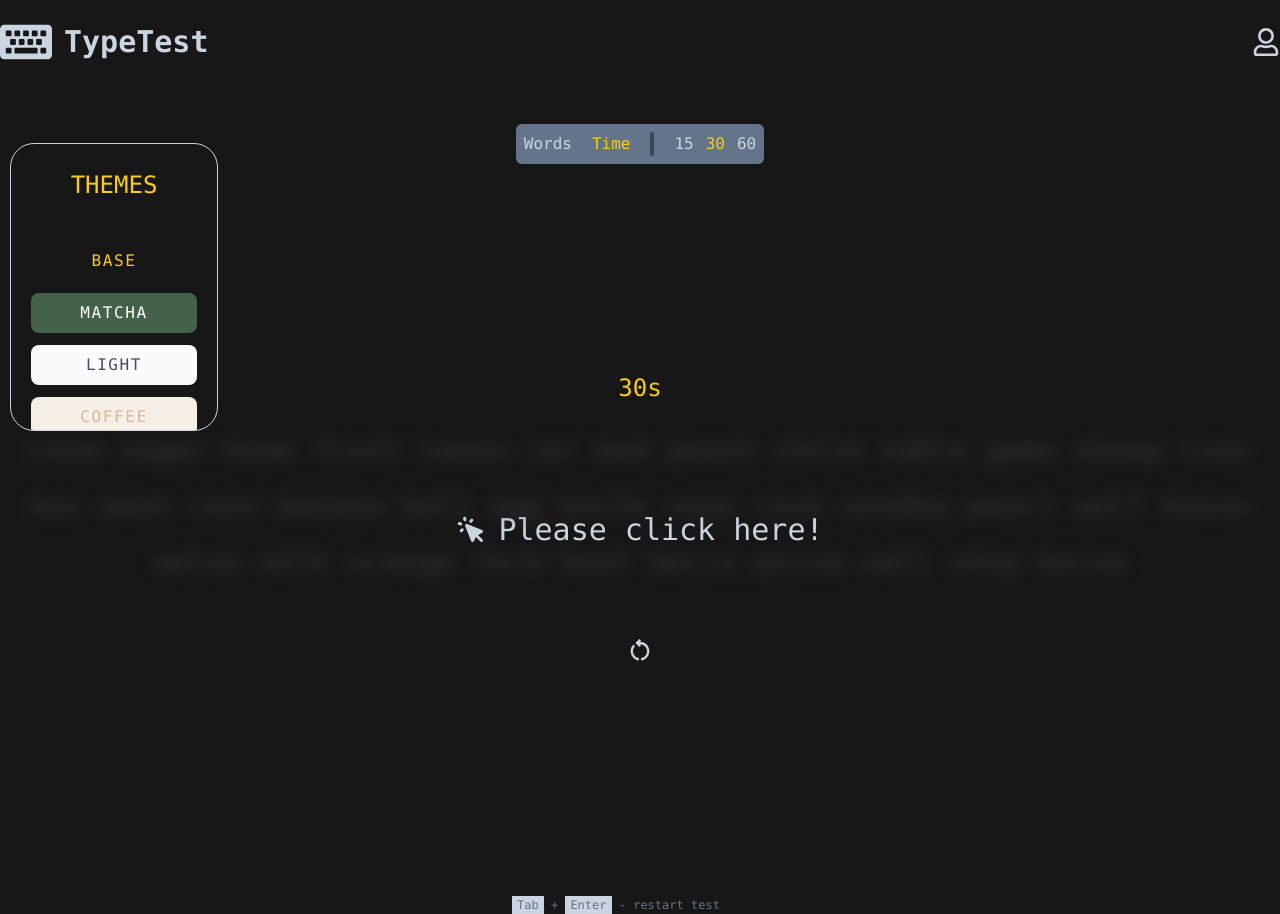
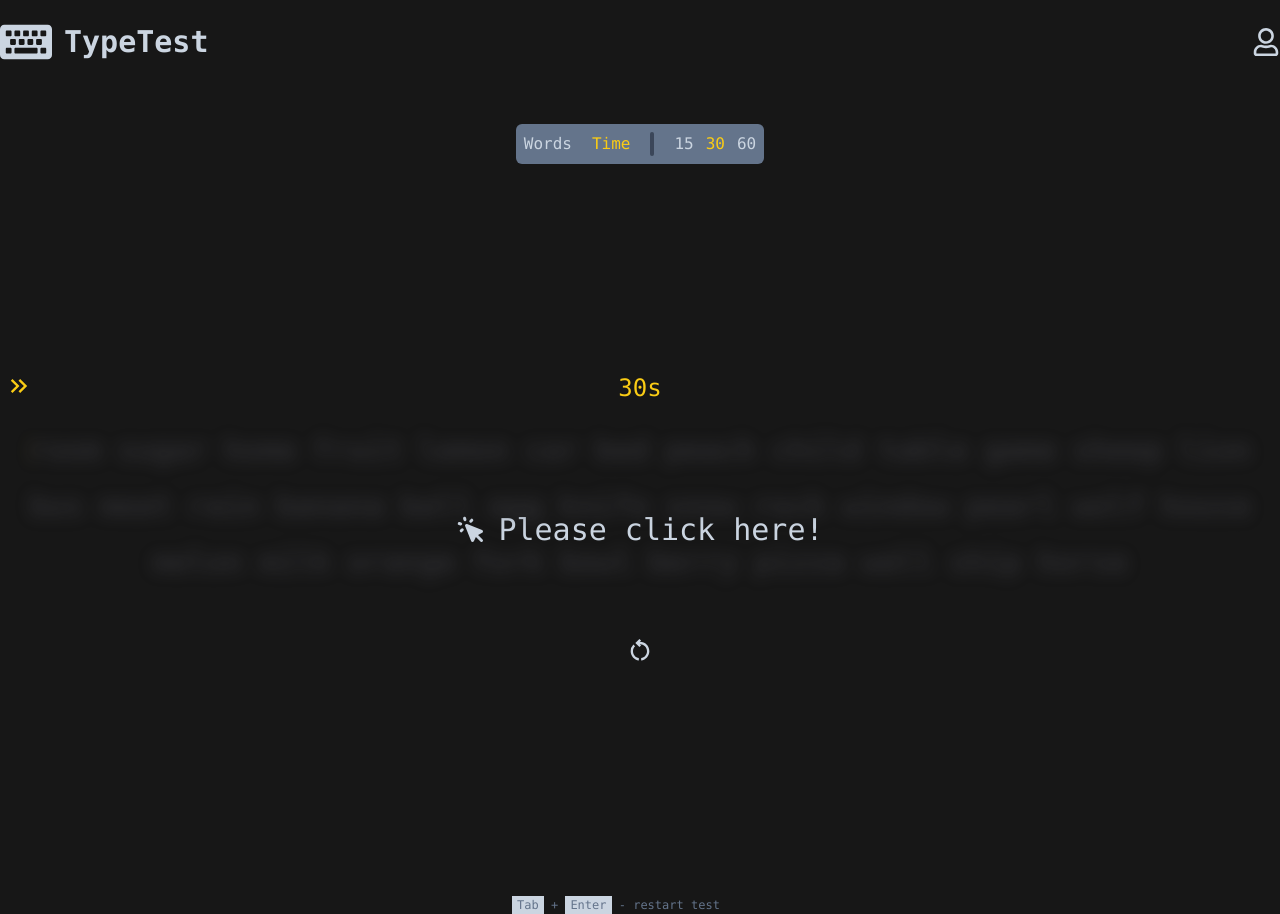
Before and after one commit to x2gut/typingspeed, a React (Create React App) app: page / in a window 1280 px wide. Built offline with nearby package versions, Linux system fonts and the light colour scheme.

Commit message:
additional styles/new props

```diff
--- a/src/components/BlurWarning.tsx
+++ b/src/components/BlurWarning.tsx
@@ -3,7 +3,7 @@ import { HiCursorClick } from "react-icons/hi";
 
 const BlurWarning: React.FC = () => {
   return (
-    <div className="h-full w-full flex gap-3 items-center text-center text-3xl">
+    <div className="h-full w-full flex gap-3 items-center text-center text-3xl whitespace-nowrap">
       <HiCursorClick />
       Please click here!
     </div>
--- a/src/components/DisplayWords.tsx
+++ b/src/components/DisplayWords.tsx
@@ -1,4 +1,4 @@
-import React, { useState, useRef, useEffect } from "react";
+import React, { useState, useRef, useEffect, Dispatch, SetStateAction } from "react";
 import Word from "./Word";
 import Timer from "./Timer";
 import KeyboardHandler from "./KeyboardHandler";
@@ -16,9 +16,10 @@ import useResultData from "./hooks/useResultData";
 
 interface DisplayWordsProps {
   wordsList: string[];
+  setIsGameStarted: Dispatch<SetStateAction<boolean>>
 }
 
-const DisplayWords: React.FC<DisplayWordsProps> = ({ wordsList }) => {
+const DisplayWords: React.FC<DisplayWordsProps> = ({ wordsList, setIsGameStarted }) => {
   const [currentWordIndex, setCurrentWordIndex] = useState(0);
   const [currentLetterIndex, setCurrentLetterIndex] = useState(0);
   const [letterStates, setLetterStates] = useState<LetterStates>({});
@@ -50,6 +51,10 @@ const DisplayWords: React.FC<DisplayWordsProps> = ({ wordsList }) => {
       time: typeSettings.time,
     }));
   }, [typeSettings.mode, typeSettings.words, typeSettings.time]);
+
+  useEffect(() => {
+    setIsGameStarted(gameSettings.isGameStarted)
+  }, [gameSettings.isGameStarted])
 
   const handleEndGame = () => {
     restartTyping(
@@ -159,7 +164,7 @@ const DisplayWords: React.FC<DisplayWordsProps> = ({ wordsList }) => {
               slicedIndex={slicedIndex}
               setGameSettings={setGameSettings}
               letterStates={letterStates}
-              wordsList={wordsList}
+              wordsList={shuffledWords}
               setResultData={setResultData}
             />
           )}
--- a/src/components/FooterCommands.tsx
+++ b/src/components/FooterCommands.tsx
@@ -1,6 +1,12 @@
-const FooterCommands = () => {
+import React from "react";
+
+interface FooterCommandsProps {
+    className:string;
+}
+
+const FooterCommands:React.FC<FooterCommandsProps> = ({ className }) => {
     return (
-        <div className="footer-commands">
+        <div className={`footer-commands transition-opacity ${className}`}>
             <div className="commands-tips max-w-64 mx-auto">
                 <span className="commands-key">Tab</span> + <span className="commands-key">Enter</span> - restart test
             </div>
--- a/src/components/Header.tsx
+++ b/src/components/Header.tsx
@@ -2,9 +2,13 @@ import React from "react";
 import { FaKeyboard } from "react-icons/fa";
 import { FaRegUser } from "react-icons/fa";
 
-const Header = () => {
+interface HeaderProps {
+  className: string
+}
+
+const Header: React.FC<HeaderProps> = ( { className } ) => {
   return (
-    <header className="header flex justify-between py-4">
+    <header className={`header flex justify-between py-4 transition-opacity ${className}`}>
       <div className="header-left">
         <div className="header-logo">
           <a  className= "flex items-center gap-3"href="/">
--- a/src/components/RestartButton.tsx
+++ b/src/components/RestartButton.tsx
@@ -9,7 +9,7 @@ const RestartButton: React.FC<{ onClick: () => void }> = ({ onClick }) => {
   const memorizedComponent = useMemo(() => {
     return (
       <button
-        className="restart-btn my-3 p-3 relative"
+        className="restart-btn my-3 p-3 relative outline-none"
         onClick={() => {
           onClick();
         }}
--- a/src/components/ThemesSidebar.tsx
+++ b/src/components/ThemesSidebar.tsx
@@ -1,17 +1,34 @@
+import { useEffect, useRef } from "react";
 import { useTheme } from "../contexts/ThemeProvider";
 import { themes } from "../themes/themes";
 import { MdKeyboardDoubleArrowRight } from "react-icons/md";
+import { MdKeyboardDoubleArrowDown } from "react-icons/md";
 
-const ThemesSidebar = () => {
-  const { theme, handleThemeChange } = useTheme();
+interface ThemeSidebarProps {
+  className: string;
+}
+
+const ThemesSidebar: React.FC<ThemeSidebarProps> = ({ className }) => {
+  const { handleThemeChange } = useTheme();
   const currentTheme = localStorage.getItem("theme");
   const { colors } = useTheme();
+  const sidebarRef = useRef<HTMLDivElement>(null);
+  const arrowBtnRef = useRef<HTMLButtonElement>(null);
+
+  const handleSidebarToggle = () => {
+    if (sidebarRef.current && arrowBtnRef.current) {
+      sidebarRef.current.classList.toggle("collapsed");
+      arrowBtnRef.current.classList.toggle("rotated");
+    }
+  };
+
   return (
-    <div className="themes-sidebar h-72 w-52 absolute left-0 z-10 rounded-3xl">
+    <div
+      className={`themes-sidebar-wrapper collapsed absolute left-0 z-10 bottom-1/2 transition-all ${className}`}
+      ref={sidebarRef}
+    >
+      <div className="themes-sidebar h-72 w-52 rounded-3xl relative">
         <div className="themes-sidebar-content px-5 flex flex-col">
-        <h2 className="themes-sidebar-title mb-10 text-2xl text-center">
-          THEMES
-        </h2>
           {Object.keys(themes).map((value) => {
             return (
               <button
@@ -34,11 +51,18 @@ const ThemesSidebar = () => {
             );
           })}
         </div>
-      <button className="sidebar-arrow-btn absolute top-1/2 right-0 translate-x-12">
-        <MdKeyboardDoubleArrowRight size={28} color={colors.mainColor} />
+      </div>
+      <button
+        className="sidebar-arrow-btn absolute bottom-0 -right-1/4 hover:translate-x-1 duration-75"
+        ref={arrowBtnRef}
+      >
+        <MdKeyboardDoubleArrowRight
+          size={28}
+          color={colors.mainColor}
+          onClick={handleSidebarToggle}
+        />
       </button>
     </div>
   );
 };
-
 export default ThemesSidebar;
--- a/src/components/TypeSettingsMenu.tsx
+++ b/src/components/TypeSettingsMenu.tsx
@@ -2,13 +2,17 @@ import { useState } from "react";
 import { TypeSettings } from "../types/types";
 import { useTypeSettings } from "../contexts/TypeSettingsContext";
 
-const TypeSettingsMenu = () => {
+interface TypeSettingsMenuProps {
+  className: string;
+}
+
+const TypeSettingsMenu:React.FC<TypeSettingsMenuProps> = ({ className }) => {
   const { typeSettings, setTypeSettings } = useTypeSettings();
 
   const { mode, time, words } = typeSettings;
 
   return (
-    <div className="type-settings my-10 flex justify-center">
+    <div className={`type-settings my-10 flex justify-center transition-opacity ${className}`}>
       <div className="mode flex gap-5 justify-center rounded-md p-2">
         <button
           className={mode === "words" ? "mode-btn mode-active" : "mode-btn"}
--- a/src/components/TypeTest.tsx
+++ b/src/components/TypeTest.tsx
@@ -119,19 +119,20 @@ const TypeTest: React.FC = () => {
     "fork",
     "spoon",
   ];
+  const [isGameStarted, setIsGameStarted] = useState(false);
 
   return (
     <TypeSettingsProvider>
       <ThemeProvider>
       <div className="page-content min-h-screen">
         <div className="ml-auto mr-auto max-w-7xl w-full min-h-screen">
-          <Header />
-          <TypeSettingsMenu />
-          <ThemesSidebar />
+          <Header className={isGameStarted ? "focus" : ""}/>
+          <TypeSettingsMenu className={isGameStarted ? "focus" : ""}/>
+          <ThemesSidebar className={isGameStarted ? "focus" : ""}/>
           <div className="display-words w-full h-full flex justify-center items-center flex-col my-52">
-            <DisplayWords wordsList={words} />
+            <DisplayWords wordsList={words} setIsGameStarted={setIsGameStarted}/>
           </div>
-          <FooterCommands />
+          <FooterCommands className={isGameStarted ? "focus" : ""}/>
         </div>
       </div>
       </ThemeProvider>
--- a/src/components/rechart/CustomTooltip.tsx
+++ b/src/components/rechart/CustomTooltip.tsx
@@ -13,7 +13,8 @@ const CustomTooltip: React.FC<TooltipProps<number, string>> = ({
         className="custom-tooltip"
         style={{
           color: colors.correctTextColor,
-          backgroundColor: "transparent",
+          backgroundColor: "rgba(60, 61, 55, 0.5)",
+          opacity: "1",
           border: "1px solid #ccc",
           padding: "10px",
           borderRadius: "4px",
```
Lines whose indentation alone changed are shown as unchanged.
